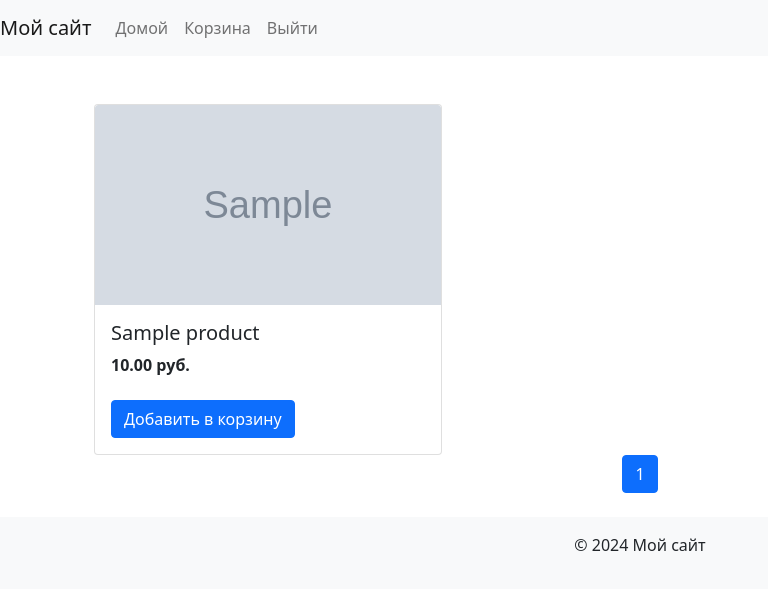
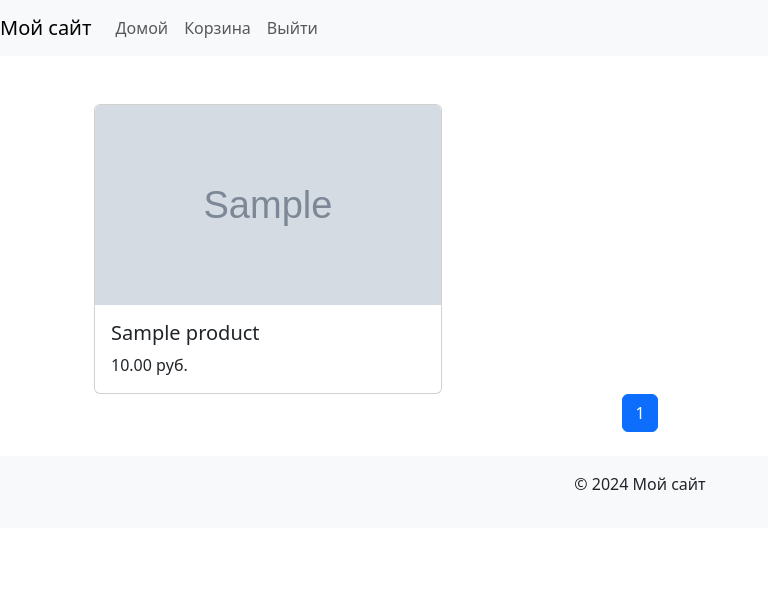
Before and after one commit to Alexsey111/Flower_shop, a Django app: page /products/ in a window 1280 px wide. Shown: the top 590 px of the page, without its empty margins (0-768 px from the left). Run offline with Django 5.2, Linux system fonts and the light colour scheme; a user stored in the database is signed in; tables that the repository leaves empty hold one stand-in row (values such as "Sample post"); grey boxes marked "Sample" are stand-in pictures; some libraries are stand-ins or nearby versions.

Commit message:
new code

```diff
--- a/flower_shop/flower_shop/static/css/styles.css
+++ b/flower_shop/flower_shop/static/css/styles.css
@@ -4,33 +4,27 @@
     overflow: hidden;
     display: flex;
     flex-direction: column;
-    height: 100%; /* Высота карточки 100% от родителя */
-    max-height: 450px; /* Максимальная высота карточки */
-    transition: transform 0.2s ease-in-out;
+    height: 100%;
+    max-height: 450px;
+    transition: transform 0.3s ease-in-out; /* Плавное увеличение */
+}
+
+.card:hover {
+    transform: scale(1.05); /* Увеличение карточки при наведении */
 }
 
 .card-img-top {
-    height: 200px; /* Высота изображения */
-    object-fit: cover; /* Сохранение пропорций изображения */
+    height: 200px;
+    object-fit: cover;
+    transition: transform 0.3s ease-in-out; /* Плавное увеличение изображения */
+}
+
+.card:hover .card-img-top {
+    transform: scale(1.1); /* Увеличение изображения при наведении */
 }
 
 .card-body {
     display: flex;
     flex-direction: column;
-    justify-content: space-between; /* Распределение содержимого карточки */
+    justify-content: space-between;
 }
-
-.card-title {
-    margin-bottom: 10px; /* Отступ снизу */
-    font-size: 1.25rem; /* Размер шрифта для заголовка */
-}
-
-.card-text {
-    font-size: 1rem; /* Размер шрифта для текста */
-    margin-bottom: 15px; /* Отступ снизу */
-}
-
-.btn {
-    align-self: center;
-    margin-top: auto; /* Отодвигаем кнопку к низу карточки */
-}
--- a/flower_shop/shop/templates/shop/base_generic.html
+++ b/flower_shop/shop/templates/shop/base_generic.html
@@ -6,7 +6,8 @@
     <meta name="viewport" content="width=device-width, initial-scale=1.0">
     <title>{% block title %}Магазин цветов{% endblock %}</title>
     <link rel="stylesheet" href="{% static 'css/styles.css' %}">
-    <link href="https://maxcdn.bootstrapcdn.com/bootstrap/5.1.3/css/bootstrap.min.css" rel="stylesheet">
+    <link href="https://cdn.jsdelivr.net/npm/bootstrap@5.3.0/dist/css/bootstrap.min.css" rel="stylesheet">
+
 </head>
 <body>
   <header>
--- a/flower_shop/shop/templates/shop/product_list.html
+++ b/flower_shop/shop/templates/shop/product_list.html
@@ -4,23 +4,20 @@
 
 {% block content %}
 <div class="container mt-5">
-  <div class="row row-cols-1 row-cols-md-3 g-4">
+  <div class="row">
     {% for product in page_obj %}
-      <div class="col">
-        <div class="card h-100">
+      <div class="col-md-4">
+        <div class="card">
           <img src="{{ product.image.url }}" class="card-img-top" alt="{{ product.name }}">
-          <div class="card-body d-flex flex-column">
+          <div class="card-body">
             <h5 class="card-title">{{ product.name }}</h5>
-            <p class="card-text mt-auto"><strong>{{ product.price }} руб.</strong></p>
-            <form method="post" action="{% url 'add_to_cart' product.id %}">
-              {% csrf_token %}
-              <button type="submit" class="btn btn-primary mt-2">Добавить в корзину</button>
-            </form>
+            <p class="card-text">{{ product.price }} руб.</p>
           </div>
         </div>
       </div>
     {% endfor %}
   </div>
+</div>
 
   <nav aria-label="Page navigation">
     <ul class="pagination justify-content-center">
--- a/flower_shop/shop/views.py
+++ b/flower_shop/shop/views.py
@@ -42,11 +42,10 @@ def add_to_cart(request, product_id):
 
 @login_required
 def view_cart(request):
-    # Просмотр корзины
-    cart = get_object_or_404(Cart, user=request.user)
+    # Если корзина не существует, она будет создана
+    cart, created = Cart.objects.get_or_create(user=request.user)
     cart_items = CartItem.objects.filter(cart=cart)
     return render(request, 'shop/cart.html', {'cart_items': cart_items, 'total_price': cart.total_price})
-
 
 @login_required
 def remove_from_cart(request, cart_item_id):
```
Also changed, not shown: flower_shop/populate_products.py (added, +56 -0 lines).
